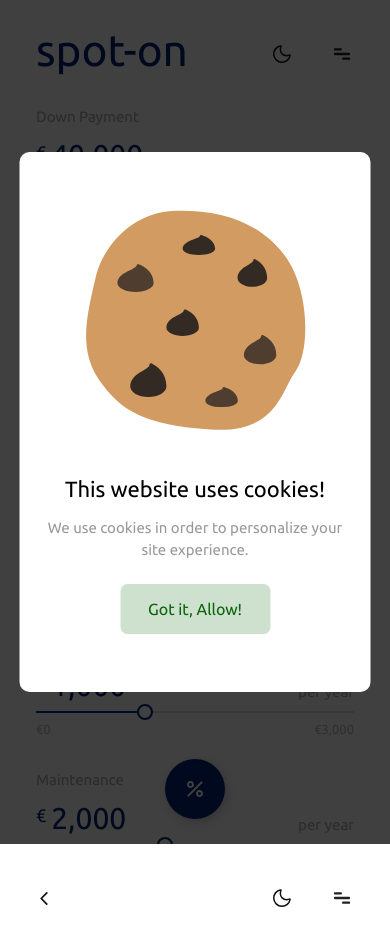
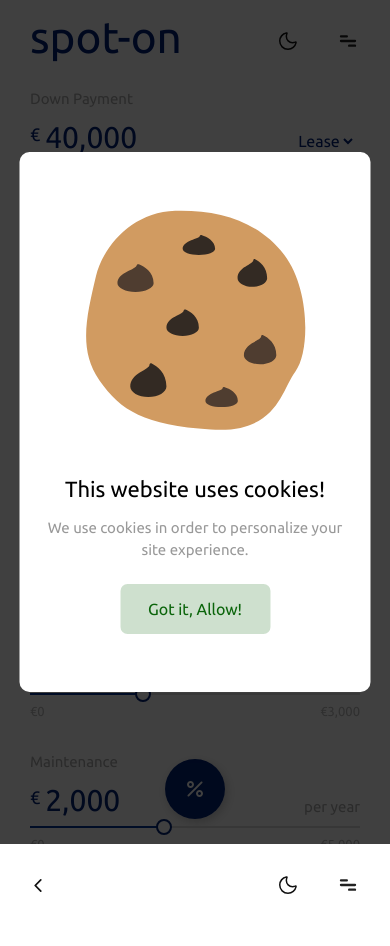
Before and after one commit to MostafaMDZH/Spot-on, a React (Create React App) app: page / in a window 390 px wide. Shown: the top 946 px of the page. Built offline with nearby package versions, Linux system fonts and the light colour scheme.

Commit message:
better padding on mobile

```diff
--- a/src/components/Header/Header.css
+++ b/src/components/Header/Header.css
@@ -93,7 +93,7 @@
 }
 
 .Header {
-  height: 58px;
+  min-height: 58px;
   display: -webkit-box;
   display: -ms-flexbox;
   display: flex;
@@ -174,6 +174,8 @@
 .Header > .menu > .endButtonsContainer > .themeButton {
   background-image: url(/src/icons/moon_111.svg);
   background-size: 24px auto;
+  -webkit-transition: all 200ms ease-in-out;
+  transition: all 200ms ease-in-out;
 }
 
 .Header > .menu > .endButtonsContainer > .menuButton {
@@ -204,6 +206,8 @@
 
 .darkMode .Header > .menu > .endButtonsContainer > .themeButton {
   background-image: url(/src/icons/sun_fff.svg);
+  -webkit-transform: rotate(360deg);
+          transform: rotate(360deg);
 }
 
 .darkMode .Header > .menu > .endButtonsContainer > .menuButton {
--- a/src/components/Header/Header.scss
+++ b/src/components/Header/Header.scss
@@ -1,7 +1,7 @@
 @import "../../stylesheets/classes";
 
 .Header{
-    height: 58px;
+    min-height: 58px;
     display: flex;
     justify-content: space-between;
     align-items: center;
@@ -54,6 +54,7 @@
             > .themeButton{
                 background-image: url(/src/icons/moon_111.svg );
                 background-size: 24px auto;
+                transition: all 200ms ease-in-out;
             }
             > .menuButton{
                 margin-right: -13px;
@@ -90,6 +91,8 @@
             > .endButtonsContainer{
                 > .themeButton{
                     background-image: url(/src/icons/sun_fff.svg);
+                    // transition: transform(rotate(360deg));
+                    transform: rotate(360deg);
                 }
                 > .menuButton{
                     background-image: url(/src/icons/menu_e3e3e3.svg);
--- a/src/stylesheets/App.css
+++ b/src/stylesheets/App.css
@@ -280,7 +280,7 @@
   }
   .App > .window > .leftSide,
   .App > .window > .rightSide {
-    padding: 60px 100px calc(7% + 60px) 100px;
+    padding: 40px 100px calc(7% + 60px) 100px;
   }
   .App > .window > .leftSide {
     height: 100%;
@@ -414,16 +414,19 @@
 @media only screen and (max-width: 800px) {
   .App .window > .leftSide,
   .App .window > .rightSide {
-    padding-top: 55px;
+    padding-top: 30px;
     padding-left: 80px;
     padding-right: 80px;
+  }
+  .App .window > .leftSide {
+    gap: 35px;
   }
 }
 
 @media only screen and (max-width: 700px) {
   .App .window > .leftSide,
   .App .window > .rightSide {
-    padding-top: 45px;
+    padding-top: 25px;
     padding-left: 65px;
     padding-right: 65px;
   }
@@ -432,22 +435,13 @@
 @media only screen and (max-width: 600px) {
   .App .window > .leftSide,
   .App .window > .rightSide {
-    padding-top: 40px;
+    padding-top: 20px;
     padding-left: 50px;
     padding-right: 50px;
-  }
-  .App .window > .leftSide {
-    gap: 35px;
   }
 }
 
 @media only screen and (max-width: 550px) {
-  .App .window > .leftSide,
-  .App .window > .rightSide {
-    padding-top: 30px;
-    padding-left: 43px;
-    padding-right: 43px;
-  }
   .App .window > .leftSide .Header .description,
   .App .window > .rightSide .Header .description {
     display: none;
@@ -458,12 +452,12 @@
 @media only screen and (max-width: 500px) {
   .App .window > .leftSide,
   .App .window > .rightSide {
-    padding-top: 28px;
-    padding-left: 40px;
-    padding-right: 40px;
+    padding-top: 15px;
+    padding-left: 35px;
+    padding-right: 35px;
   }
   .App .window > .leftSide {
-    gap: 25px;
+    gap: 20px;
   }
   .App .window > .rightSide > .infoWrapper > .Info > .container {
     width: 100%;
@@ -503,16 +497,18 @@
 @media only screen and (max-width: 400px) {
   .App .window > .leftSide,
   .App .window > .rightSide {
-    padding-top: 25px;
-    padding-left: 36px;
-    padding-right: 36px;
+    padding-top: 12px;
+    padding-left: 30px;
+    padding-right: 30px;
   }
 }
 
 @media only screen and (max-width: 380px) {
   .App .window > .leftSide,
   .App .window > .rightSide {
-    padding-top: 20px;
+    padding-top: 10px;
+    padding-left: 27px;
+    padding-right: 27px;
   }
   .App .window > .rightSide > .infoWrapper > .Info > .container > .titleWrapper > .bigText > .costs,
   .App .window > .rightSide > .infoWrapper > .Info > .container > .titleWrapper > .bigText > .willBe {
@@ -529,9 +525,9 @@
 @media only screen and (max-width: 360px) {
   .App .window > .leftSide,
   .App .window > .rightSide {
-    padding-top: 16px;
-    padding-left: 29px;
-    padding-right: 29px;
+    padding-top: 9px;
+    padding-left: 25px;
+    padding-right: 25px;
   }
   .App .window > .leftSide {
     gap: 20px;
@@ -552,9 +548,9 @@
 @media only screen and (max-width: 345px) {
   .App .window > .leftSide,
   .App .window > .rightSide {
-    padding-top: 14px;
-    padding-left: 25px;
-    padding-right: 25px;
+    padding-top: 7px;
+    padding-left: 20px;
+    padding-right: 20px;
   }
   .App .window > .rightSide > .infoWrapper > .Info .Chart .columnsWrapper .barWrapper {
     width: 26px;
--- a/src/stylesheets/_App.mobile.scss
+++ b/src/stylesheets/_App.mobile.scss
@@ -17,7 +17,7 @@
             gap: 0;
             > .leftSide,
             > .rightSide{
-                padding: 60px 100px calc(7% + 60px) 100px;
+                padding: 40px 100px calc(7% + 60px) 100px;
             }
             > .leftSide{
                 height: 100%;
@@ -166,9 +166,12 @@
         .window{
             > .leftSide,
             > .rightSide{
-                padding-top: 55px;
+                padding-top: 30px;
                 padding-left: 80px;
                 padding-right: 80px;
+            }
+            > .leftSide{
+                gap: 35px;
             }
         }
     }
@@ -180,7 +183,7 @@
         .window{
             > .leftSide,
             > .rightSide{
-                padding-top: 45px;
+                padding-top: 25px;
                 padding-left: 65px;
                 padding-right: 65px;
             }
@@ -194,12 +197,9 @@
         .window{
             > .leftSide,
             > .rightSide{
-                padding-top: 40px;
+                padding-top: 20px;
                 padding-left: 50px;
                 padding-right: 50px;
-            }
-            > .leftSide{
-                gap: 35px;
             }
         }
     }
@@ -211,9 +211,6 @@
         .window{
             > .leftSide,
             > .rightSide{
-                padding-top: 30px;
-                padding-left: 43px;
-                padding-right: 43px;
                 .Header{
                     .description{
                         display: none;
@@ -232,12 +229,12 @@
         .window{
             > .leftSide,
             > .rightSide{
-                padding-top: 28px;
-                padding-left: 40px;
-                padding-right: 40px;
+                padding-top: 15px;
+                padding-left: 35px;
+                padding-right: 35px;
             }
             > .leftSide{
-                gap: 25px;
+                gap: 20px;
             }
             > .rightSide{
                 > .infoWrapper{
@@ -288,9 +285,9 @@
         .window{
             > .leftSide,
             > .rightSide{
-                padding-top: 25px;
-                padding-left: 36px;
-                padding-right: 36px;
+                padding-top: 12px;
+                padding-left: 30px;
+                padding-right: 30px;
             }
         }
     }
@@ -302,7 +299,9 @@
         .window{
             > .leftSide,
             > .rightSide{
-                padding-top: 20px;
+                padding-top: 10px;
+                padding-left: 27px;
+                padding-right: 27px;
             }
             > .rightSide{
                 > .infoWrapper{
@@ -338,9 +337,9 @@
         .window{
             > .leftSide,
             > .rightSide{
-                padding-top: 16px;
-                padding-left: 29px;
-                padding-right: 29px;
+                padding-top: 9px;
+                padding-left: 25px;
+                padding-right: 25px;
             }
             > .leftSide{
                 gap: 20px;
@@ -387,9 +386,9 @@
         .window{
             > .leftSide,
             > .rightSide{
-                padding-top: 14px;
-                padding-left: 25px;
-                padding-right: 25px;
+                padding-top: 7px;
+                padding-left: 20px;
+                padding-right: 20px;
             }
             > .rightSide{
                 > .infoWrapper{
```
Also changed, not shown: 2 other files (tests, documents, lock files or other folders).
